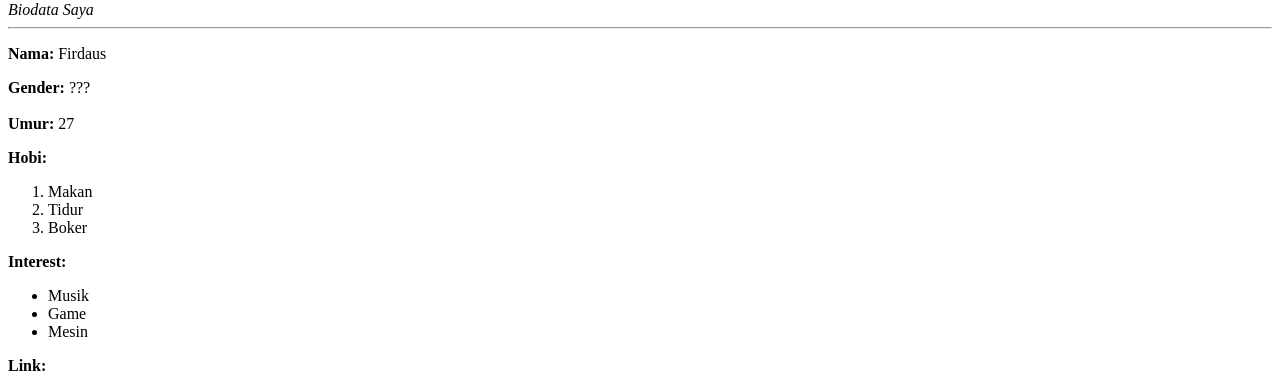
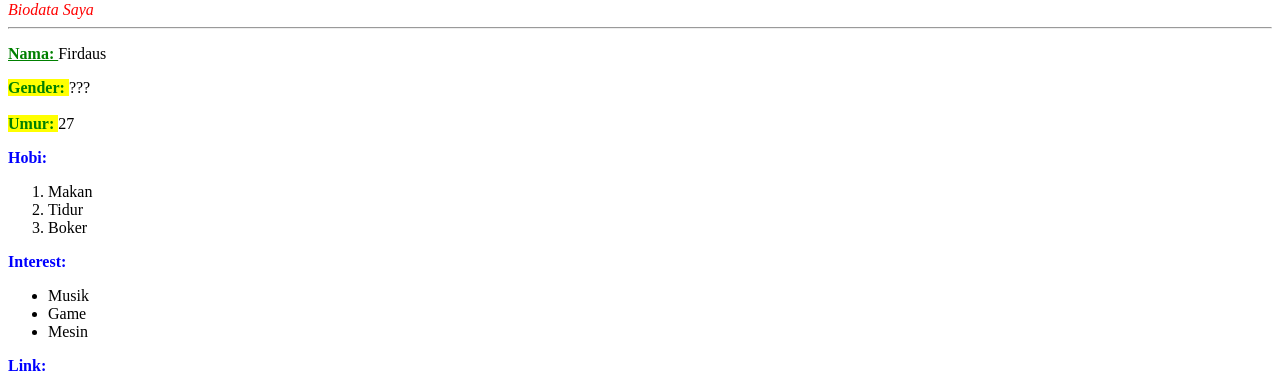
Before and after one commit to firdausious/h8-profil, a plain HTML site: page index.html in a window 1280 px wide. Shown: the part 390-778 px from the top of the page. Drawn offline with Linux system fonts and the light colour scheme.

Commit message:
tambah style, belajar gaya

```diff
--- /dev/null
+++ b/assets/css/styleku.css
@@ -0,0 +1,3 @@
+b {
+  color: blue;
+}
--- a/index.html
+++ b/index.html
@@ -4,6 +4,20 @@
   <title>
     Profil Saya
   </title>
+  <link rel="stylesheet" href="assets/css/styleku.css">
+  <style>
+    .data-ktp {
+      color: green;
+    }
+
+    .data-ktp-nonprimary {
+      background: yellow;
+    }
+
+    #data-ktp-primary {
+      text-decoration: underline;
+    }
+  </style>
 </head>
 
 <body>
@@ -12,17 +26,17 @@
   <img src="steve.jpg" alt="Stark">
   <br/>
 
-  <em>Biodata Saya</em>
+  <em style="color: #FF0000">Biodata Saya</em>
   <hr>
 
   <p>
-    <b>Nama: </b> Firdaus
+    <b id="data-ktp-primary" class="data-ktp">Nama: </b> Firdaus
   </p>
 
-  <b>Gender: </b> ???
+  <b class="data-ktp data-ktp-nonprimary">Gender: </b> ???
   <br><br>
 
-  <b>Umur: </b> 27
+  <b class="data-ktp data-ktp-nonprimary">Umur: </b> 27
 
   <p><b>Hobi:</b></p>
   <ol>
```
